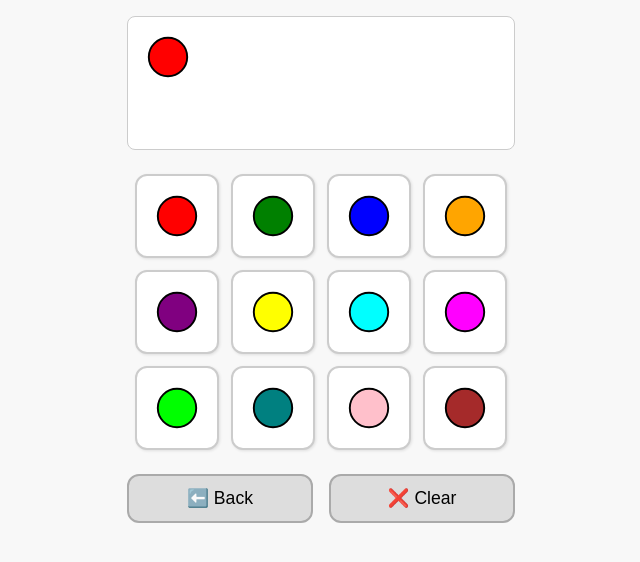
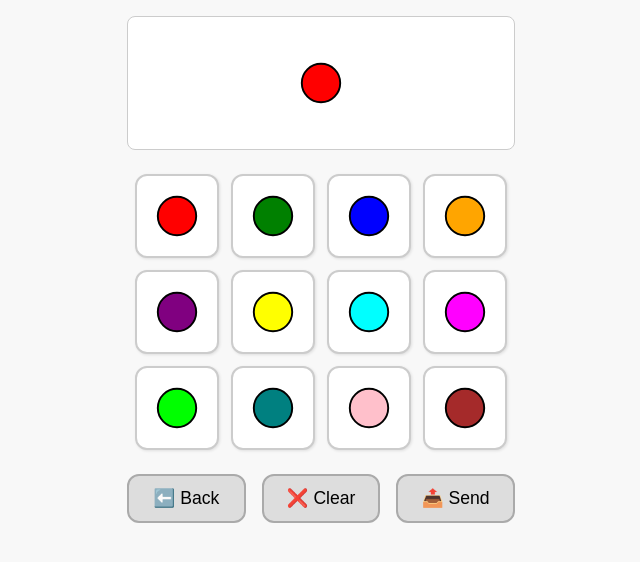
Before and after one commit to drhoo/pebs-fun-site, a plain HTML site: page demo.html in a window 1280 px wide. Both pictures are taken after a click on the element 496 px from the left and 216 px from the top of the page. Shown: the whole page, without its empty margins (319-959 px from the left). Drawn offline with Linux system fonts and the light colour scheme.

Commit message:
Update demo.html

```diff
--- a/demo.html
+++ b/demo.html
@@ -31,8 +31,11 @@
       padding: 1rem;
       margin-bottom: 1.5rem;
       font-size: 2rem;
-      text-align: left;
-      overflow-wrap: break-word;
+      display: flex;
+      justify-content: center;
+      align-items: center;
+      flex-wrap: wrap;
+      text-align: center;
     }
 
     .keyboard {
@@ -105,6 +108,7 @@
     <div class="controls">
       <div class="control-button" onclick="undoLast()">⬅️ Back</div>
       <div class="control-button" onclick="clearDisplay()">❌ Clear</div>
+      <div class="control-button" onclick="sendMessage()">📤 Send</div>
     </div>
   </div>
 
@@ -112,8 +116,6 @@
     const display = document.getElementById("display");
     const keyboard = document.getElementById("keyboard");
     const symbols = Array.from({length: 12}, (_, i) => String(i + 1).padStart(2, '0'));
-
-    // Track added images for undo + limit
     const history = [];
 
     symbols.forEach(name => {
@@ -127,7 +129,7 @@
       btn.appendChild(img);
 
       btn.addEventListener("click", () => {
-        if (history.length >= 4) return; // Prevent more than 4
+        if (history.length >= 4) return;
 
         const newImg = document.createElement("img");
         newImg.src = `symbols/${name}.svg`;
@@ -136,7 +138,6 @@
         newImg.style.verticalAlign = "middle";
 
         display.appendChild(newImg);
-        display.append(" ");
         history.push(newImg);
       });
 
@@ -147,10 +148,6 @@
       if (history.length > 0) {
         const last = history.pop();
         last.remove();
-        // Remove trailing space if present
-        if (display.lastChild && display.lastChild.nodeType === Node.TEXT_NODE) {
-          display.removeChild(display.lastChild);
-        }
       }
     }
 
@@ -158,6 +155,15 @@
       display.innerHTML = "";
       history.length = 0;
     }
+
+    function sendMessage() {
+      if (history.length === 0) {
+        alert("No symbols to send!");
+        return;
+      }
+      alert("Message sent! (You can replace this with your own logic.)");
+      clearDisplay();
+    }
   </script>
 </body>
 </html>
```
